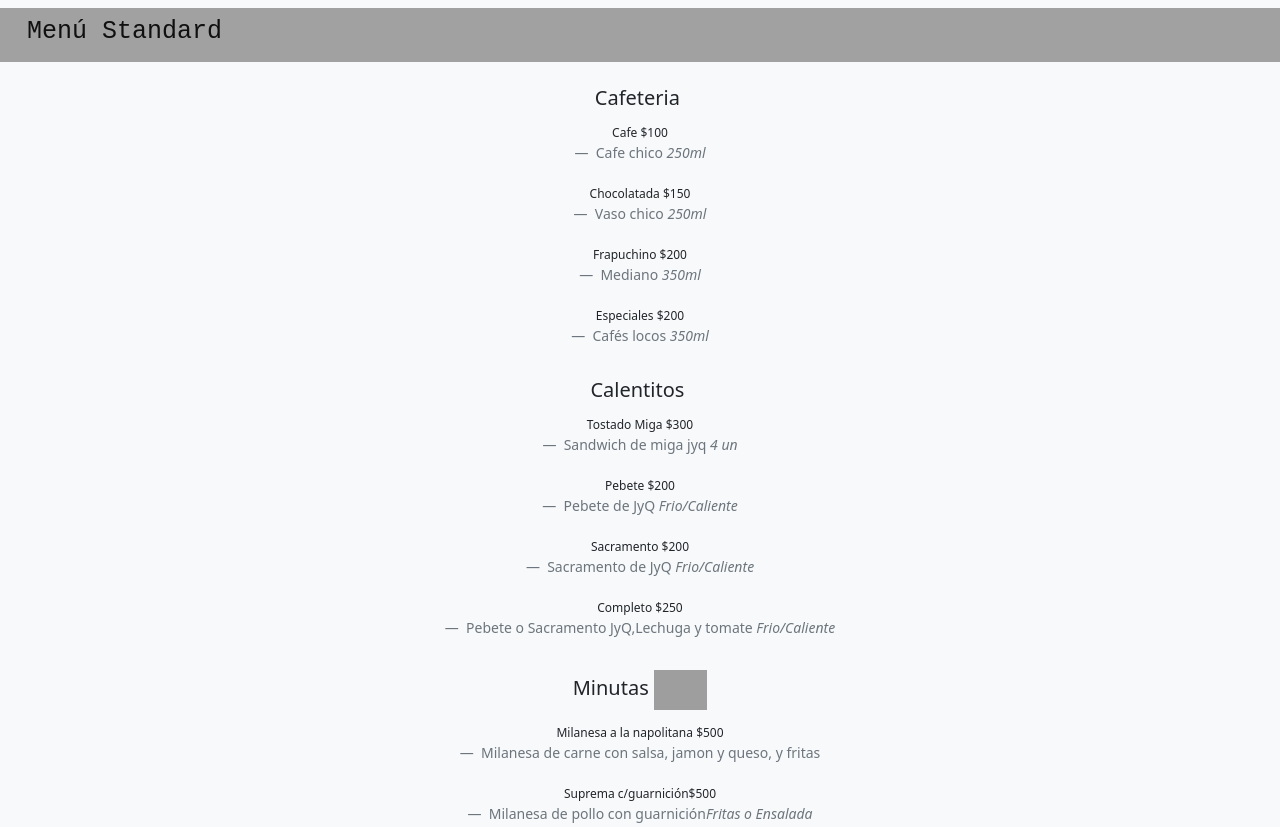
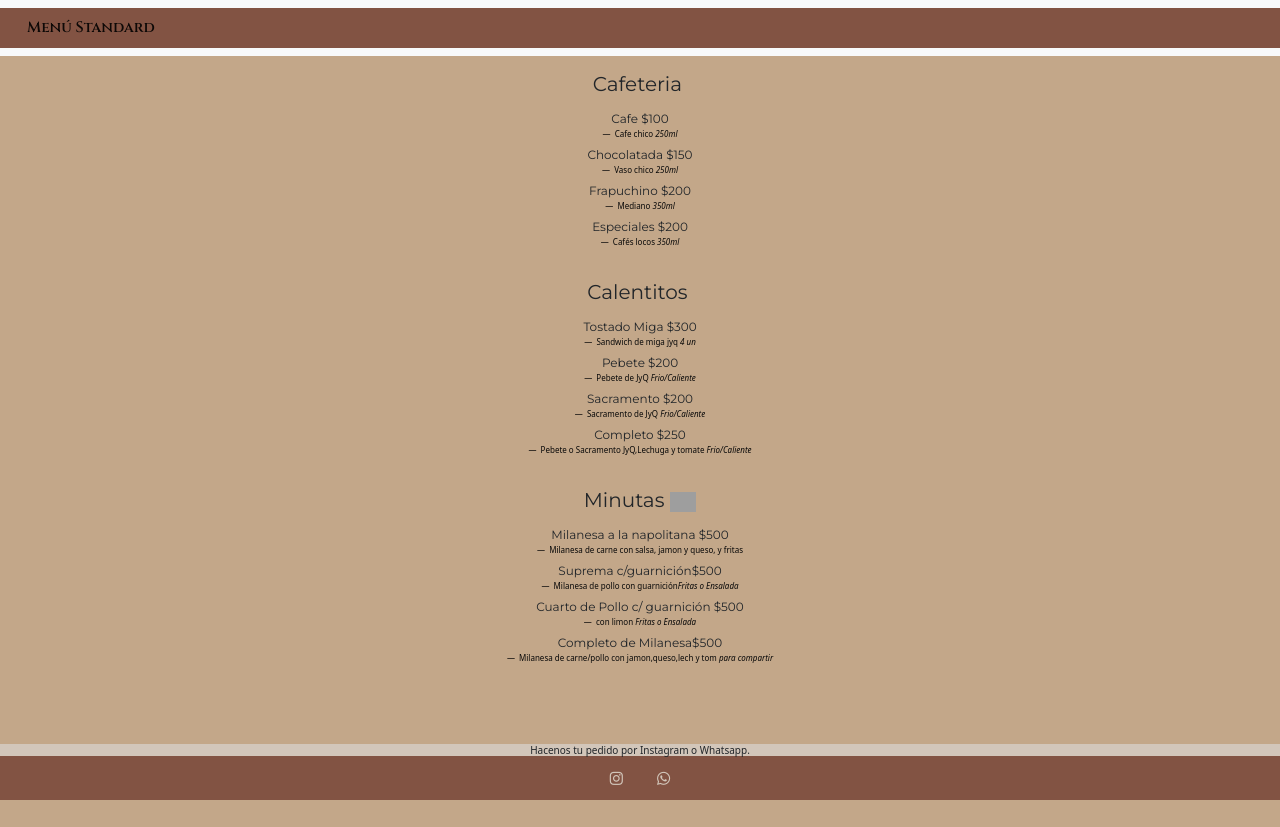
Before and after one commit to Bras1994/menu_standard, a plain HTML site: page index.html in a window 1280 px wide. Shown: the top 827 px of the page. After the commit the page ends 800 px from the top, so only its background shows below. Drawn offline with nearby package versions, Linux system fonts and the light colour scheme; grey boxes are pictures that could not be loaded.

Commit message:
Update styles.css

```diff
--- a/styles.css
+++ b/styles.css
@@ -1,24 +1,33 @@
 #body{
-    background-color: #f8f9fa;
+    background-color: #c3a789;
 }
 
+
 .container-fluid{
-    background-color: #a1a1a1;
+    background-color: #825343;
 }
 
 .navbar-brand{
-    font-size: 50px;
-    font-family: 'Courier New', Courier, monospace;
+    font-family: 'Cinzel', serif;
+    font-size: 40px;
     text-align: 0 0 auto;
+    max-width: 100%;
+    line-height: 0;
+    display: flex;
+    align-items: center;
 }
 
+.d-inline-block{
+    height: 2em;
+    margin-right: 1em;
+}
 .text-center{
 
 }
 
 h2{
     font-size:35px;
-
+    font-family: 'Montserrat', sans-serif;
 }
 
 img{
@@ -33,29 +42,74 @@ img{
 
 .blockquote{
     padding-top: .5em;
+    font-family: 'Montserrat', sans-serif;
+}
+
+.blockquote-footer{
+    color: rgb(8, 8, 8);
+    margin-bottom: 0 !important;
+}
+
+.row{
+    --bs-gutter-x: 2.5rem;
+}
+
+.container{
+    width: auto;
+    max-width: 100%;
+    padding: 0 15px;
+}
+
+footer .container{
+    background-color: #825343;
+    display: block;
+    padding: 0 20px;
+    margin-top: 80px;
+    margin-left: auto;
+    margin-right: auto;
+    height: 12vh;
+    text-align: center;
 }
 
 
+.title-footer{
+    margin-bottom: 10px;
+    font-size: 20px;
+    text-align: center;
+    background-color: #d2c6ba;
+}
+
 .fab, .fas{
-    align-items: center;
-    padding: 1em 2em;
+    padding: 0 1em;
+    margin-top: 5px;
     font-size: 30px;
-    color: #212529;
+    color: #d2c6ba;
+}
+
+.col-6{
+    text-align: center;
 }
 
 a{
-    color: #212529;
+    color: #d2c6ba;
+
 }
 
-#footer{
-    background-color: #a1a1a1;
-    display: block;
-    align-items: center;
-    margin-left: auto;
-    margin-right: auto;
+.redes{
+    display: inline;
+}
+
+a.redes{
+    color: #d2c6ba ;
+    text-decoration: none;
+    white-space: nowrap;
 }
 
 
+
+element.style{
+
+}
 /*@media only screen
 and (min-device-width : 414px)
 and (max-device-width : 736px) { }
@@ -64,28 +118,62 @@ and (max-device-width : 736px) { }
         /* iPhone only */
         /* Styles */
 
+    #body{
+        display: block;
+    }
 
-        .col-4{
-            align-items: center;
+    .navbar-brand{
+            font-size: 15px;
         }
-        .navbar-brand{
-            font-size: 25px;
-        }
+
       h2{
           font-size: 20px;
       }
 
       .blockquote{
-          font-size: .75rem;
+        font-size: .75rem;
       }
-      ..blockquote-footer{
-          font-size: .5em;
+      .blockquote-footer{
+        font-size: .5em;
       }
 
-      #footer{
-          padding-top: 10px;
-          max-width: 100%;
+      img{
+        width: auto;
+        height: 20px;
+        align-items: center;
+      }
+
+        footer{
+        position: fixed;
+        left: 0;
+        bottom: 0;
+        width: 100%;
+    }
+
+    footer .container{
+        background-color: #825343;
+        display:block;
+        flex-wrap: inherit;
+        padding: 0 20px;
+        max-width: 100%;
+        height: 7vh;
+    }
+
+    .title-footer{
+        font-size:10px;
+        text-align: center;
+        background-color: #d2c6ba;
+
+    }
+
+    .col-md-4{
+        margin:0 0 10;
+    }
+
+    .fab, .fas{
+        font-size: 15px;
+        color: #d2c6ba;
+        max-width: 100%;
+    }
 
       }
-
-      }
```
